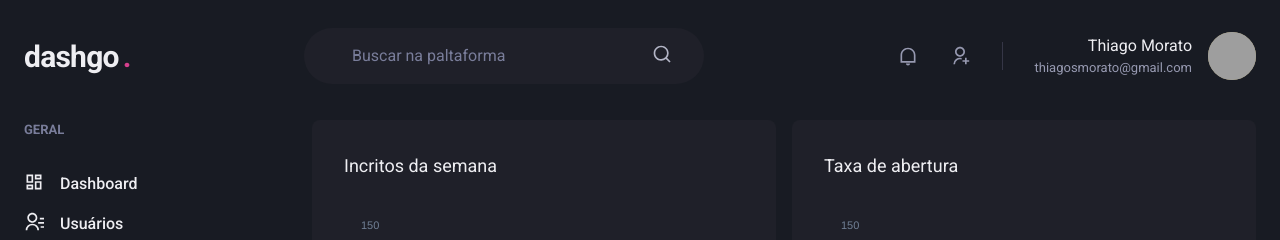
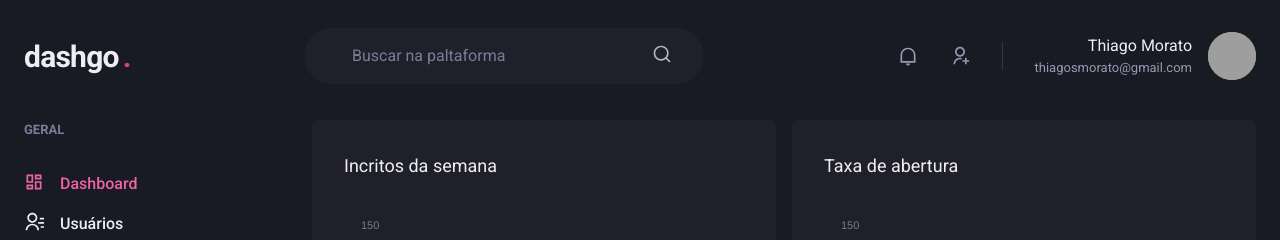
Before and after one commit to ThiagoSilvaMorato/Dashgo-Ignite, a Next.js app: page /dashboard in a window 1280 px wide. Shown: the top 240 px of the page. Built offline with nearby package versions, Linux system fonts and the light colour scheme; grey boxes are pictures that could not be loaded.

Commit message:
Sinalizando link ativo

```diff
--- /dev/null
+++ b/src/components/ActiveLink.tsx
@@ -0,0 +1,33 @@
+import { useRouter } from "next/dist/client/router";
+import Link, { LinkProps } from "next/link";
+import { cloneElement, ReactElement } from "react";
+
+interface ActiveLinkProps extends LinkProps {
+  children: ReactElement;
+  shouldMatchExactHref?: boolean;
+}
+
+export function ActiveLink({ children, shouldMatchExactHref = false, ...rest }: ActiveLinkProps) {
+  const { asPath } = useRouter();
+
+  let isActive = false;
+
+  if ((shouldMatchExactHref && asPath === rest.href) || asPath === rest.as) {
+    isActive = true;
+  }
+
+  if (
+    !shouldMatchExactHref &&
+    (asPath.startsWith(String(rest.href)) || asPath.startsWith(String(rest.as)))
+  ) {
+    isActive = true;
+  }
+
+  return (
+    <Link {...rest}>
+      {cloneElement(children, {
+        color: isActive ? "pink.400" : "gray.50",
+      })}
+    </Link>
+  );
+}
--- a/src/components/Sidebar/NavLink.tsx
+++ b/src/components/Sidebar/NavLink.tsx
@@ -1,6 +1,6 @@
 import { Icon, Link as ChakraLink, Text, LinkProps as ChakraLinkProps } from "@chakra-ui/react";
 import { ElementType } from "react";
-import Link from "next/link";
+import { ActiveLink } from "../ActiveLink";
 
 interface NavLinkProps extends ChakraLinkProps {
   icon: ElementType;
@@ -10,13 +10,13 @@
 
 export function NavLink({ icon, children, href, ...rest }: NavLinkProps) {
   return (
-    <Link href={href} passHref>
+    <ActiveLink href={href} passHref>
       <ChakraLink display='flex' {...rest}>
         <Icon as={icon} fontSize='20' />
         <Text ml='4' fontWeight='medium'>
           {children}
         </Text>
       </ChakraLink>
-    </Link>
+    </ActiveLink>
   );
 }
```
